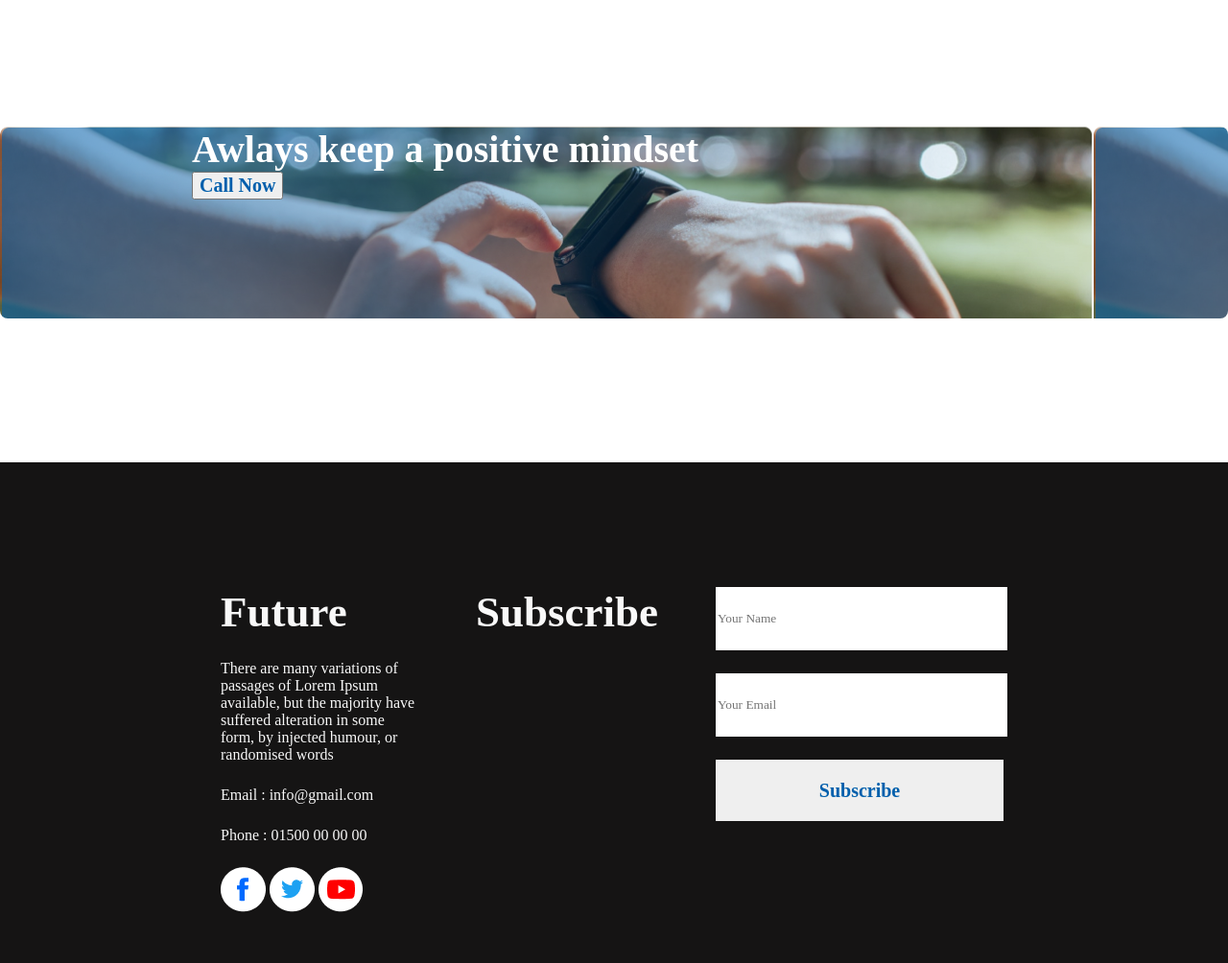
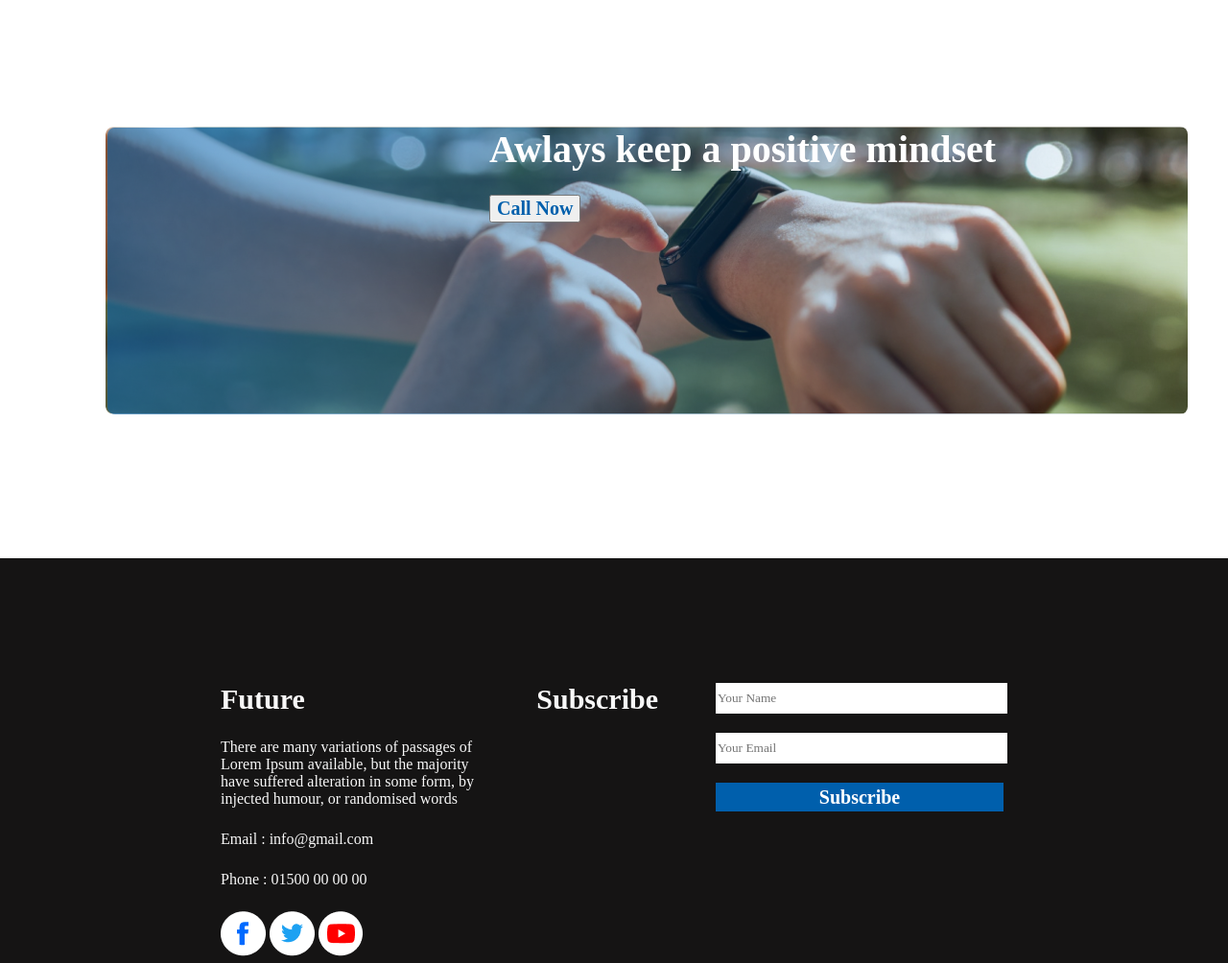
Before and after one commit to pallabahsan/new-year-new-pallab, a plain HTML site: page index.html in a window 1280 px wide. Shown: the part 1880-2884 px from the top of the page at 96% size. Drawn offline with Linux system fonts and the light colour scheme.

Commit message:
update footer

```diff
--- a/index.html
+++ b/index.html
@@ -92,7 +92,7 @@
                 <form action="">
                     <input type="text" name="" id="" placeholder="Your Name">
                     <input type="email" name="" id="" placeholder="Your Email">
-                    <input class="btn-primary "type="submit" value="Subscribe">
+                    <input class="btn-pri "type="submit" value="Subscribe">
                 </form>
 
             </div>
--- a/styles/newyear.css
+++ b/styles/newyear.css
@@ -86,6 +86,7 @@
     font-size: 40px;
     margin-bottom: 50px;
 }
+
 /* skill */
 .skills-content {
     display: flex;
@@ -93,72 +94,109 @@
     text-align: center;
     padding-left: 65px;
 }
-.skill-title{
+
+.skill-title {
     color: #151414;
     font-weight: 700;
     font-size: 30px;
     margin-top: 24px;
     margin-bottom: 16px;
 }
-.skill-des{
+
+.skill-des {
     margin-top: 16px;
     font-weight: 500;
     font-size: 25px;
     color: #737272;
 }
-  .watch-style{
+
+/* watch style */
+/* .watch .watch-style h1 button {
+    align-items: flex-start; */
+
+.watch-style {
     display: flex;
+    align-items: center;
     margin-top: 150px;
     padding-left: 200px;
     padding-right: 200px;
 }
+
 .watch {
-    align-items: center;
     margin-top: 150px;
-    padding-left: 200px;
+    margin-left: 110px;
+    padding-left: 400px;
     padding-right: 200px;
-    background-image:url(../images/watch-gradient.png);
-    height: 200px;
+    background-image: url(../images/watch-gradient.png);
+    height: 300px;
+    width: fit-content;
     border-radius: 8px;
     margin-bottom: 150px;
 }
+
+.watch-title {
+    text-align: right;
+}
+
 .watch-title {
     display: flex;
+    align-items: center;
     font-weight: 700;
     font-size: 40px;
     color: #FFFFFF;
+    margin-bottom: 24px;
 
 
 }
+
 /* future-styles */
 .future {
-    display: flex;
+    display:flex;
+    align-items:top;
     gap: 60px;
     background: #151414;
     color: #F8F8F8;
     padding: 130px 230px;
 }
+
 .future .future-title {
+
     text-align: left;
-    font-size: 45px;
+    font-size: 30px;
 
 }
+
 .future input {
-    margin-bottom: 24px;
+    display: flex;
+    margin-bottom: 20px;
     border: 0;
     width: 300px;
-height: 64px;
+    height: 30px;
+
 
 }
+
 input {
     height: 64px;
 }
+
 .future-des {
     margin-top: 24px;
     margin-bottom: 24px;
 
 }
+
 .future a {
     text-decoration: none;
     margin: right;
 }
+
+.btn-pri {
+    border: #005FAC;
+    background-color: #005FAC;
+    color: white;
+    font-weight: 600;
+    font-size: 20px;
+    width: 170.11px;
+    height: 64px;
+}
```
Lines whose indentation alone changed are shown as unchanged.
